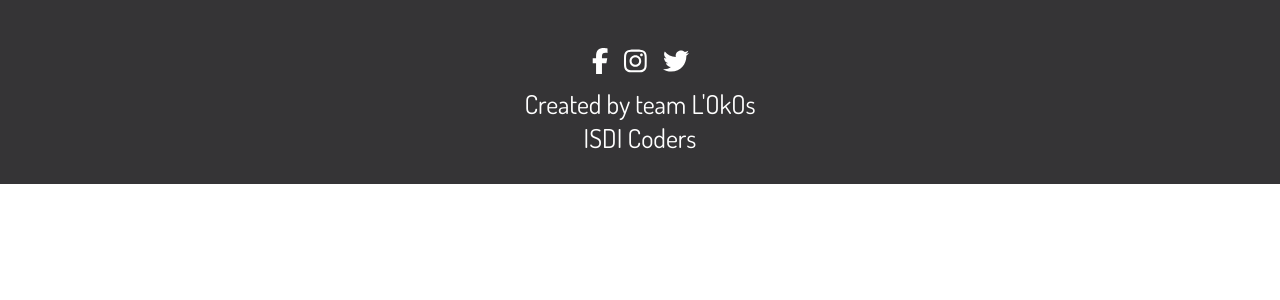
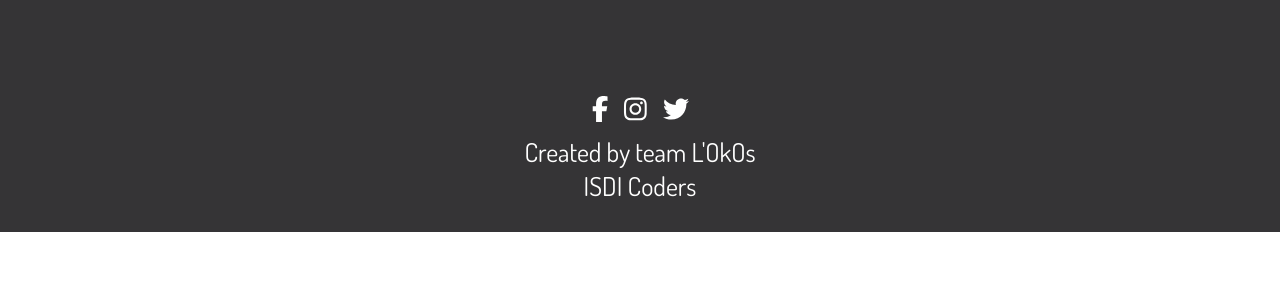
Before and after one commit to laMaritrini/lokos-Project-202201-MAD, a React (Create React App) app: page / in a window 1280 px wide. Shown: the top 300 px of the page. Built offline with nearby package versions, Linux system fonts and the light colour scheme.

Commit message:
Fixed className properties on Footer component

```diff
--- a/src/components/core/Footer.js
+++ b/src/components/core/Footer.js
@@ -11,18 +11,15 @@ export function Footer() {
         <div className="footer">
             <div className="footer__icons">
                 <FontAwesomeIcon
-                    footer__icons
-                    footer__icons--icon
+                    className="footer__icons footer__icons--icon"
                     icon={faFacebookF}
                 />
                 <FontAwesomeIcon
-                    footer__icons
-                    footer__icons--icon
+                    className="footer__icons footer__icons--icon"
                     icon={faInstagram}
                 />
                 <FontAwesomeIcon
-                    footer__icons
-                    footer__icons--icon
+                    className="footer__icons footer__icons--icon"
                     icon={faTwitter}
                 />
             </div>
```
